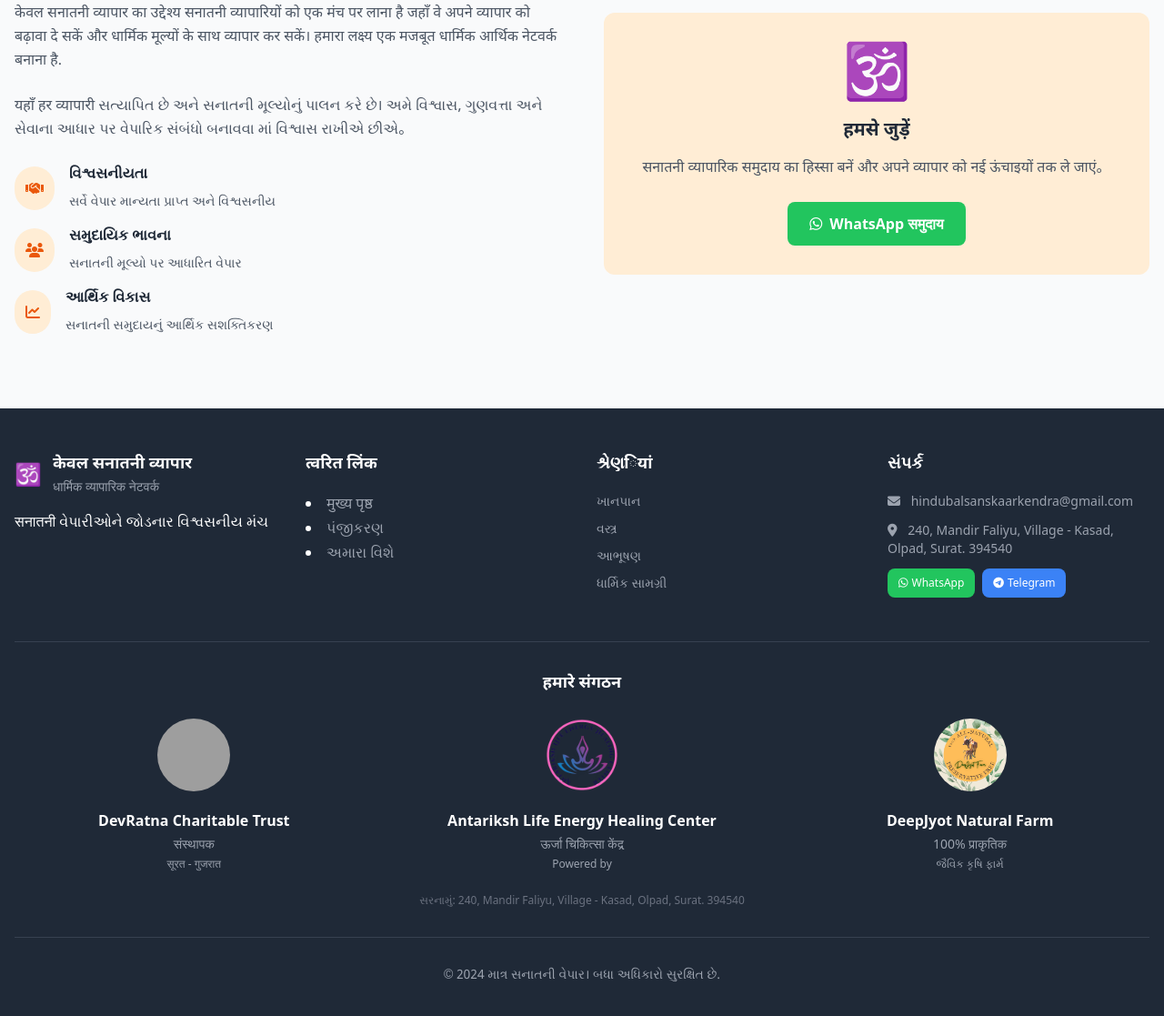
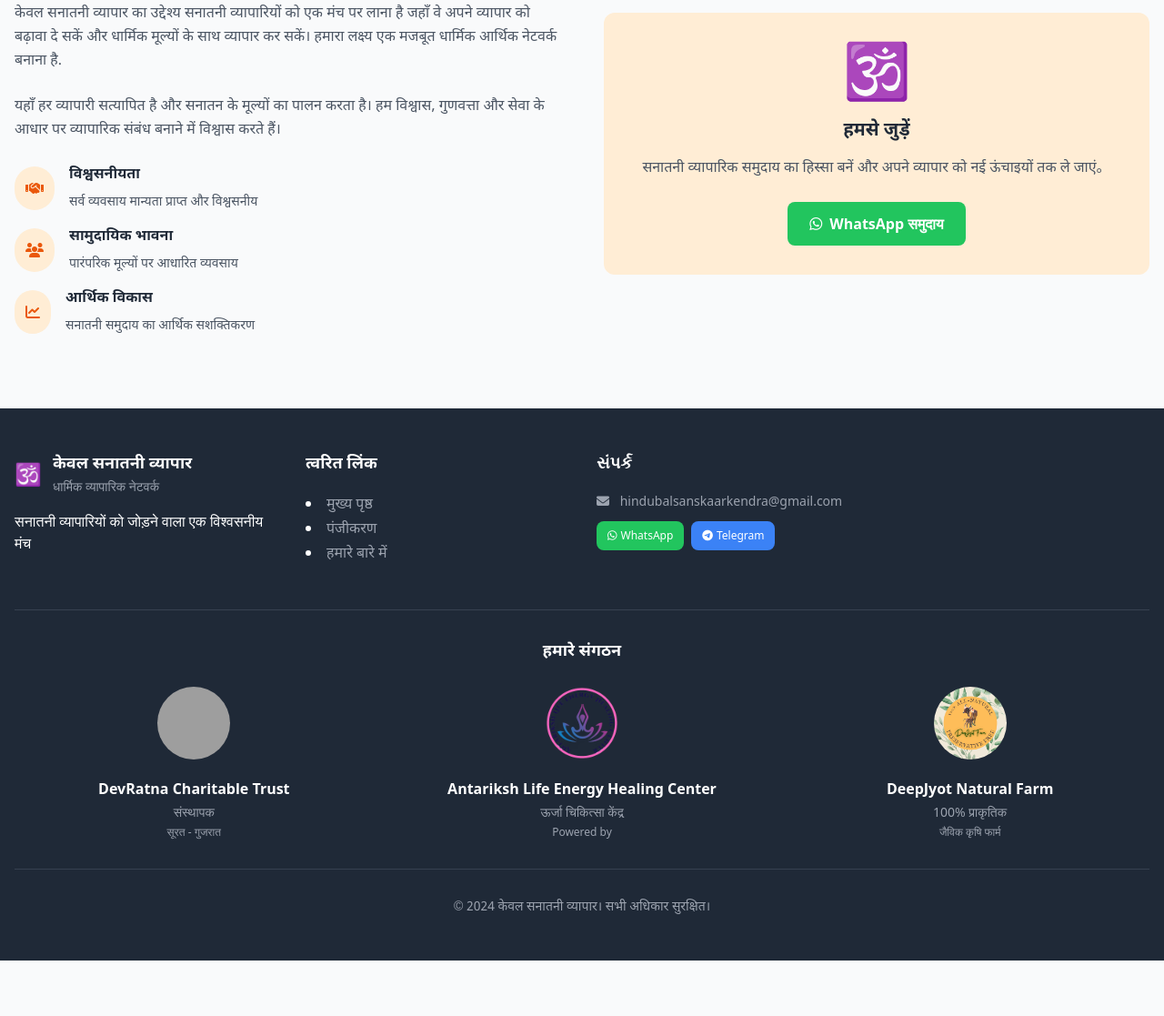
Before and after one commit to Sanatanivyaapar/SanatanVyaaparWeb, a plain HTML site: page index.html in a window 1280 px wide. Shown: the part 3271-4388 px from the top of the page at 91% size. After the commit the page ends 4327 px from the top, so only its background shows below. Drawn offline with nearby package versions, Linux system fonts and the light colour scheme; no server answers; grey boxes are pictures that could not be loaded.

Commit message:
Update index.html

```diff
--- a/index.html
+++ b/index.html
@@ -491,8 +491,8 @@ if (document.getElementById('searchBtn')) {
                             और धार्मिक मूल्यों के साथ व्यापार कर सकें। हमारा लक्ष्य एक मजबूत धार्मिक आर्थिक नेटवर्क बनाना है.
                         </p>
                         <p class="text-gray-600 mb-6 leading-relaxed hindi-font">
-                            यहाँ हर व्यापारी સત્યાપિત છે અને સનાતની મૂલ્યોનું પાલન કરે છે। અમે વિશ્વાસ, ગુણવત્તા અને સેવાના આધાર પર
-                            વેપારિક સંબંધો બનાવવા માં વિશ્વાસ રાખીએ છીએ。
+                            यहाँ हर व्यापारी सत्यापित है और सनातन के मूल्यों का पालन करता है। हम विश्वास,
+                            गुणवत्ता और सेवा के आधार पर व्यापारिक संबंध बनाने में विश्वास करते हैं।
                         </p>
 
                         <div class="space-y-4">
@@ -501,8 +501,8 @@ if (document.getElementById('searchBtn')) {
                                     <i class="fas fa-handshake text-orange-600"></i>
                                 </div>
                                 <div>
-                                    <h4 class="font-semibold text-gray-800 mb-2 hindi-font">વિશ્વસનીયતા</h4>
-                                    <p class="text-gray-600 text-sm hindi-font">સર્વે વેપાર માન્યતા પ્રાપ્ત અને વિશ્વસનીય</p>
+                                    <h4 class="font-semibold text-gray-800 mb-2 hindi-font">विश्वसनीयता</h4>
+                                    <p class="text-gray-600 text-sm hindi-font">सर्व व्यवसाय मान्यता प्राप्त और विश्वसनीय</p>
                                 </div>
                             </div>
 
@@ -511,8 +511,8 @@ if (document.getElementById('searchBtn')) {
                                     <i class="fas fa-users text-orange-600"></i>
                                 </div>
                                 <div>
-                                    <h4 class="font-semibold text-gray-800 mb-2 hindi-font">સમુદાયિક ભાવના</h4>
-                                    <p class="text-gray-600 text-sm hindi-font">સનાતની મૂલ્યો પર આધારિત વેપાર</p>
+                                    <h4 class="font-semibold text-gray-800 mb-2 hindi-font">सामुदायिक भावना</h4>
+                                    <p class="text-gray-600 text-sm hindi-font">पारंपरिक मूल्यों पर आधारित व्यवसाय</p>
                                 </div>
                             </div>
 
@@ -521,8 +521,8 @@ if (document.getElementById('searchBtn')) {
                                     <i class="fas fa-chart-line text-orange-600"></i>
                                 </div>
                                 <div>
-                                    <h4 class="font-semibold text-gray-800 mb-2 hindi-font">આર્થિક વિકાસ</h4>
-                                    <p class="text-gray-600 text-sm hindi-font">સનાતની સમુદાયનું આર્થિક સશક્તિકરણ</p>
+                                    <h4 class="font-semibold text-gray-800 mb-2 hindi-font">आर्थिक विकास</h4>
+                                    <p class="text-gray-600 text-sm hindi-font">सनातनी समुदाय का आर्थिक सशक्तिकरण</p>
                                 </div>
                             </div>
                         </div>
@@ -559,7 +559,7 @@ if (document.getElementById('searchBtn')) {
                         </div>
                     </div>
                     <p class="text-gray-400 text-sm hindi-font"></p>
-                        सनातनी વેપારીઓને જોડનાર વિશ્વસનીય મંચ
+                        सनातनी व्यापारियों को जोड़ने वाला एक विश्वसनीय मंच
                     </p>
                 </div>
                 <!-- Quick Links -->
@@ -567,21 +567,12 @@ if (document.getElementById('searchBtn')) {
                     <h4 class="text-lg font-semibold mb-4 hindi-font">त्वरित लिंक</h4>
                     <ul class="space-y-2 text-sm"></ul>
                         <li><a href="#home" class="text-gray-400 hover:text-white transition-colors hindi-font">मुख्य पृष्ठ</a></li>
-                        <li><a href="#register" class="text-gray-400 hover:text-white transition-colors hindi-font">પંજીકરણ</a></li>
-                        <li><a href="#about" class="text-gray-400 hover:text-white transition-colors hindi-font">અમારા વિશે</a></li>
+                        <li><a href="#register" class="text-gray-400 hover:text-white transition-colors hindi-font">पंजीकरण</a></li>
+                        <li><a href="#about" class="text-gray-400 hover:text-white transition-colors hindi-font">हमारे बारे में</a></li>
                     </ul>
                 </div>
                 <!-- Categories -->
-                <div>
-                    <h4 class="text-lg font-semibold mb-4 hindi-font">શ્રેણियां</h4>
-                    <ul class="space-y-2 text-sm">
-                        <li><a href="#" class="text-gray-400 hover:text-white transition-colors hindi-font">ખાનપાન</a></li>
-                        <li><a href="#" class="text-gray-400 hover:text-white transition-colors hindi-font">વસ્ત્ર</a></li>
-                        <li><a href="#" class="text-gray-400 hover:text-white transition-colors hindi-font">આભૂષણ</a></li>
-                        <li><a href="#" class="text-gray-400 hover:text-white transition-colors hindi-font">ધાર્મિક સામગ્રી</a></li>
-                    </ul>
-                </div>
-                <!-- Contact -->
+                                <!-- Contact -->
                 <div>
                     <h4 class="text-lg font-semibold mb-4 hindi-font">સંપર્ક</h4>
                     <div class="space-y-3 text-sm">
@@ -591,10 +582,7 @@ if (document.getElementById('searchBtn')) {
                                 hindubalsanskaarkendra@gmail.com
                             </a>
                         </div>
-                        <div class="text-gray-400">
-                            <i class="fas fa-map-marker-alt mr-2"></i>
-                            240, Mandir Faliyu, Village - Kasad, Olpad, Surat. 394540
-                        </div>
+
                         <div class="flex space-x-2">
                             <a href="https://chat.whatsapp.com/DJiDDsHy0PS2bml68ixbKK" target="_blank" rel="noopener" class="bg-green-500 text-white px-3 py-2 rounded-lg text-xs hover:bg-green-600 transition-colors inline-block">
                                 <i class="fab fa-whatsapp mr-1"></i>WhatsApp
@@ -636,17 +624,14 @@ if (document.getElementById('searchBtn')) {
             </div>
             <h4 class="font-semibold text-white mb-1">DeepJyot Natural Farm</h4>
             <p class="text-gray-400 text-sm">100% प्राकृतिक</p>
-            <p class="text-gray-400 text-xs mt-1">જૈવિક કૃષિ ફાર્મ</p>
+            <p class="text-gray-400 text-xs mt-1">जैविक कृषि फार्म</p>
         </div>
     </div>
-    <p class="text-center text-gray-500 text-xs mt-6">
-        સરનામું: 240, Mandir Faliyu, Village - Kasad, Olpad, Surat. 394540
-    </p>
-</div>
+    </div>
 
             <div class="border-t border-gray-700 mt-8 pt-8 text-center">
                 <p class="text-gray-400 text-sm hindi-font">
-                    © 2024 માત્ર સનાતની વેપાર। બધા અધિકારો સુરક્ષિત છે.
+                    © 2024 केवल सनातनी व्यापार। सभी अधिकार सुरक्षित।
                 </p>
             </div>
         </div>
```
